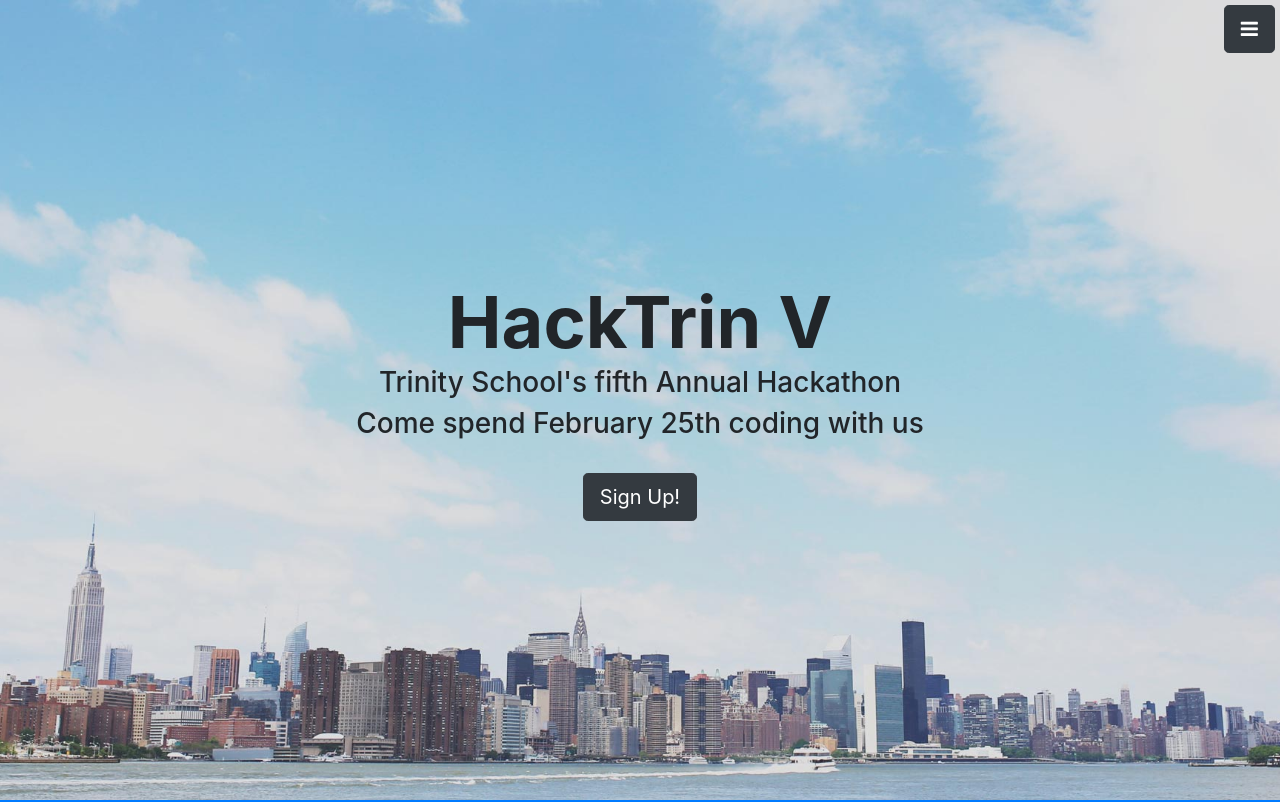
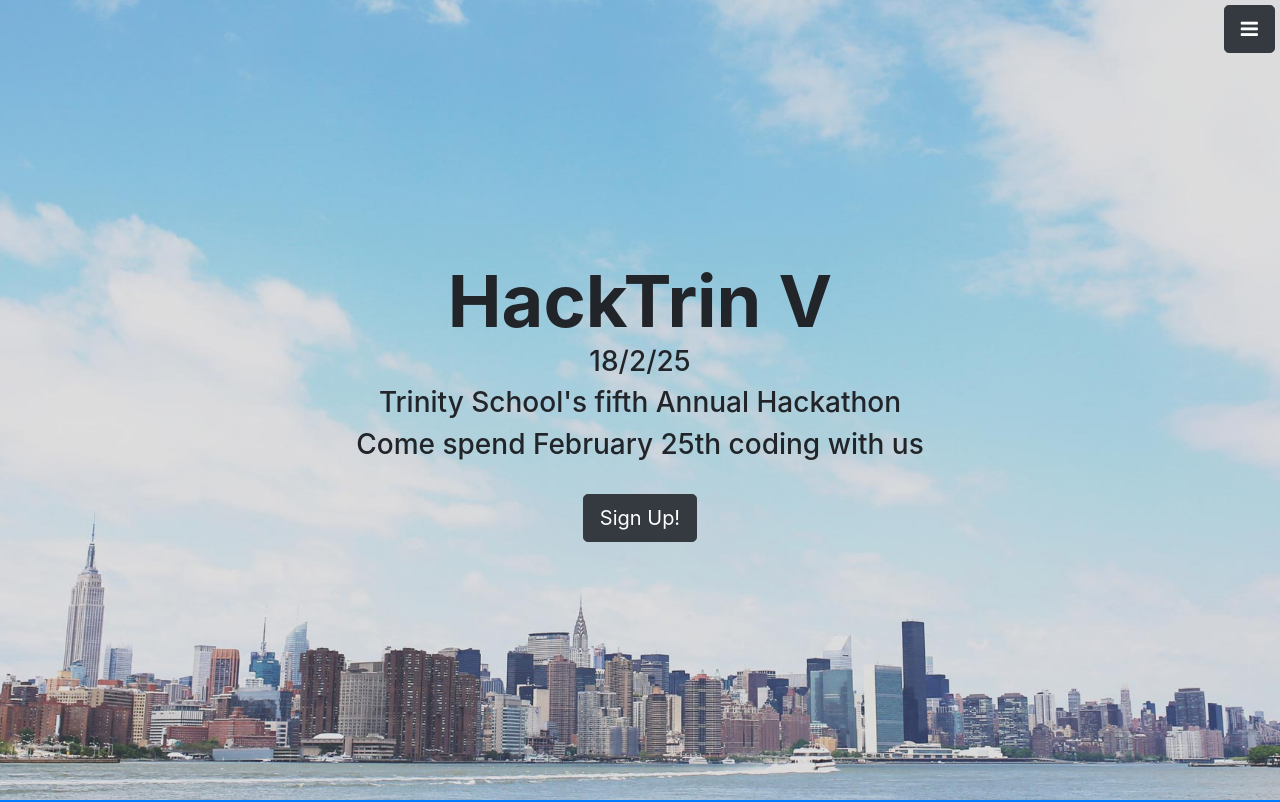
Before and after one commit to bitschiff/hacktrin, a website with bundled scripts: page index.html in a window 1280 px wide. Shown: the top 802 px of the page. Built offline with nearby package versions, Linux system fonts and the light colour scheme.

Commit message:
Add files via upload

```diff
--- a/index.html
+++ b/index.html
@@ -9,6 +9,7 @@
   <meta name="author" content="">
 
   <title>HackTrin</title>
+
 
   <!-- Bootstrap Core CSS -->
   <link href="vendor/bootstrap/css/bootstrap.min.css" rel="stylesheet">
@@ -65,6 +66,7 @@
   <header class="header" id="top">
     <div class="text-vertical-center">
       <h1>HackTrin V</h1>
+      <h3>18/2/25</h3>
       <h3>Trinity School's fifth Annual Hackathon</h3>
       <h3>Come spend February 25th coding with us</h3>
       <br>
```
